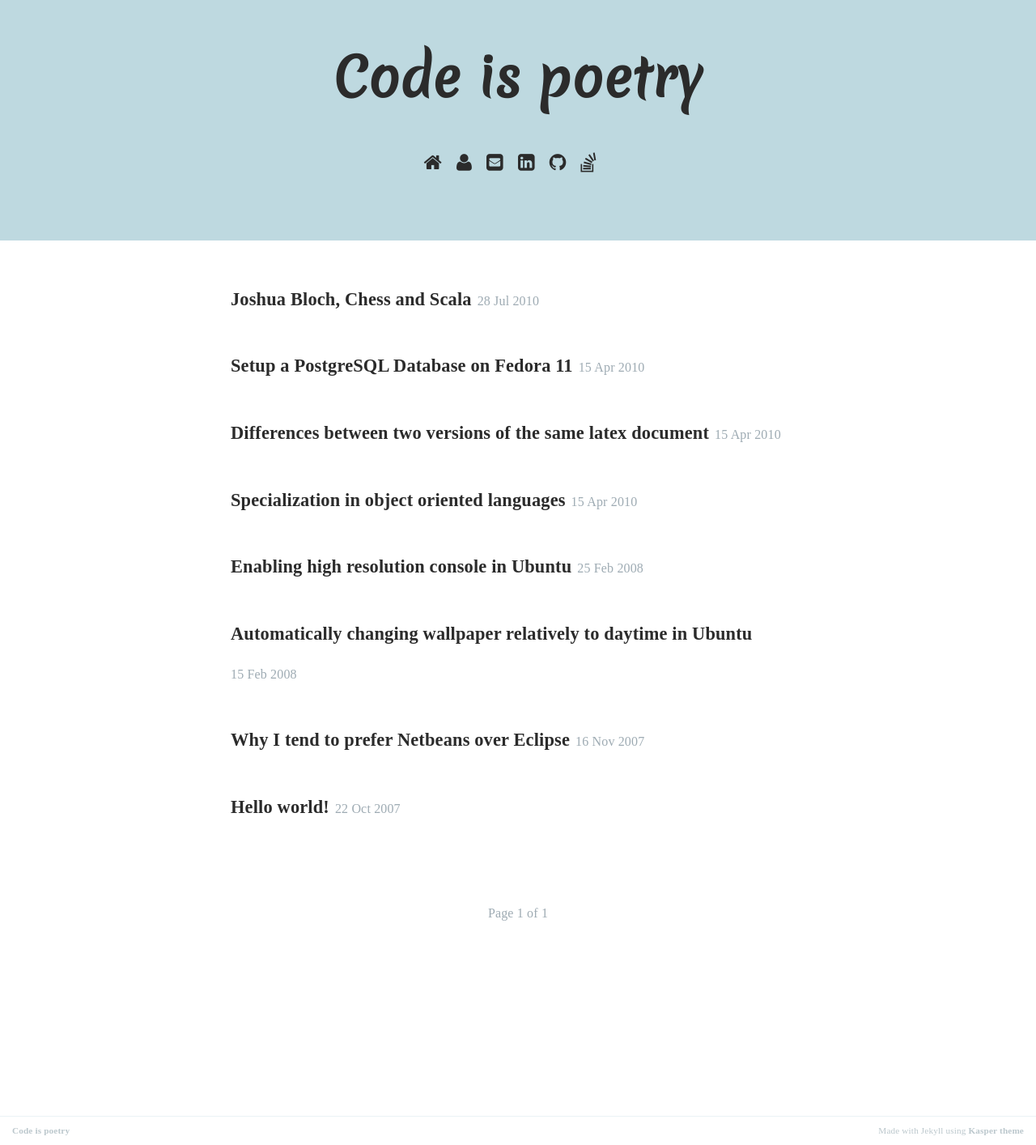
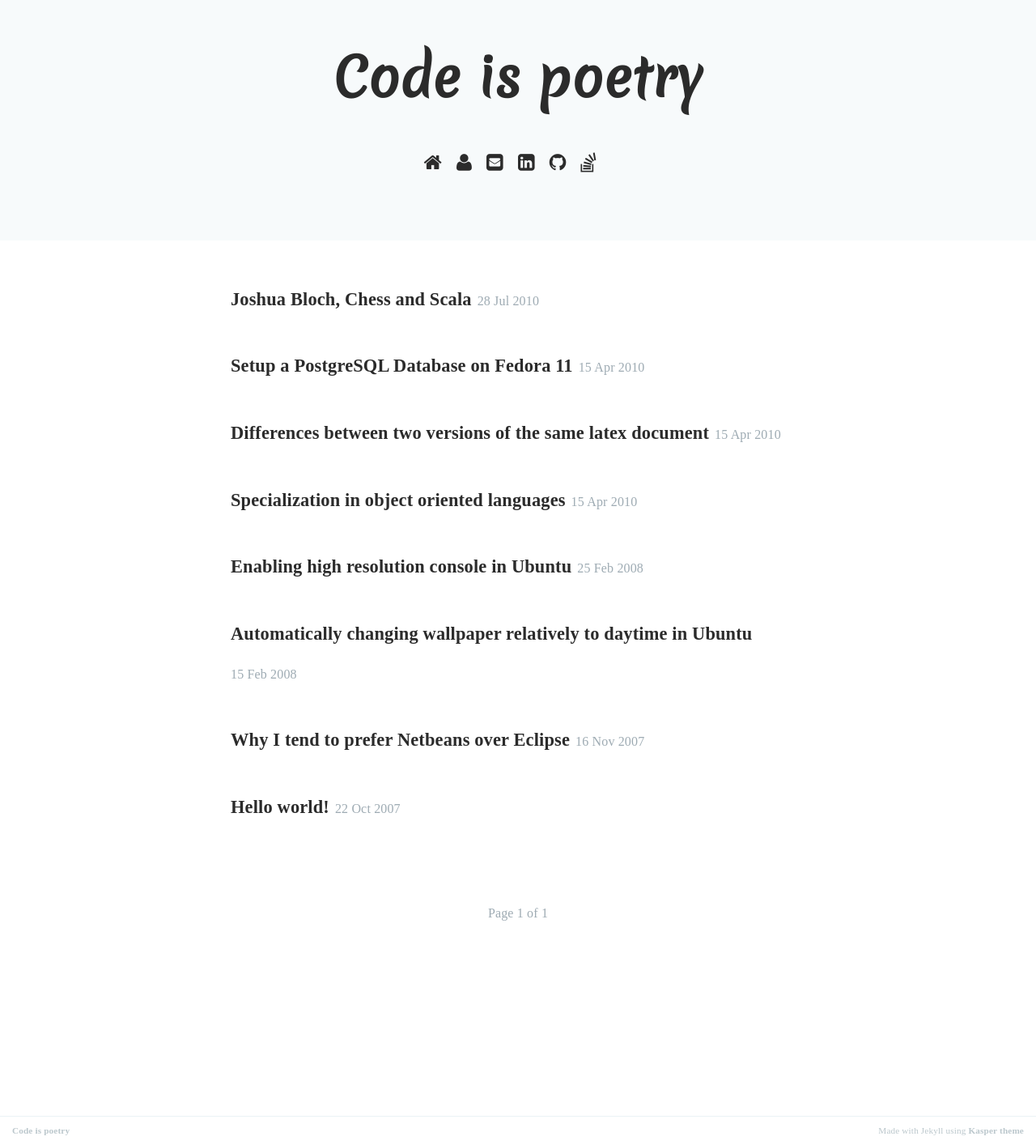
Before and after one commit to jihedamine/jihedamine.github.io, a Jekyll site: the page built from index.html, in a window 1280 px wide. Shown: the whole page at 81% size. Built offline with Jekyll 4.4.1, drawn with Linux system fonts in a browser that asks for light colours; some web fonts are replaced; Markdown is read by kramdown in place of the engine named in the settings; the list of posts is cut into pages by our own code.

Commit message:
Changed title background color

```diff
--- a/assets/css/screen.css
+++ b/assets/css/screen.css
@@ -549,7 +549,7 @@ margin on the iframe, cause it breaks stuff. */
 .page-title {
     font-size: 4rem;
     font-family: 'Merienda', serif;
-    background: rgba(190,217,224,1);
+    background: rgba(247,250,251,1);
     text-decoration: none;
     text-align: center;
     padding-top: 4.5rem;
```
